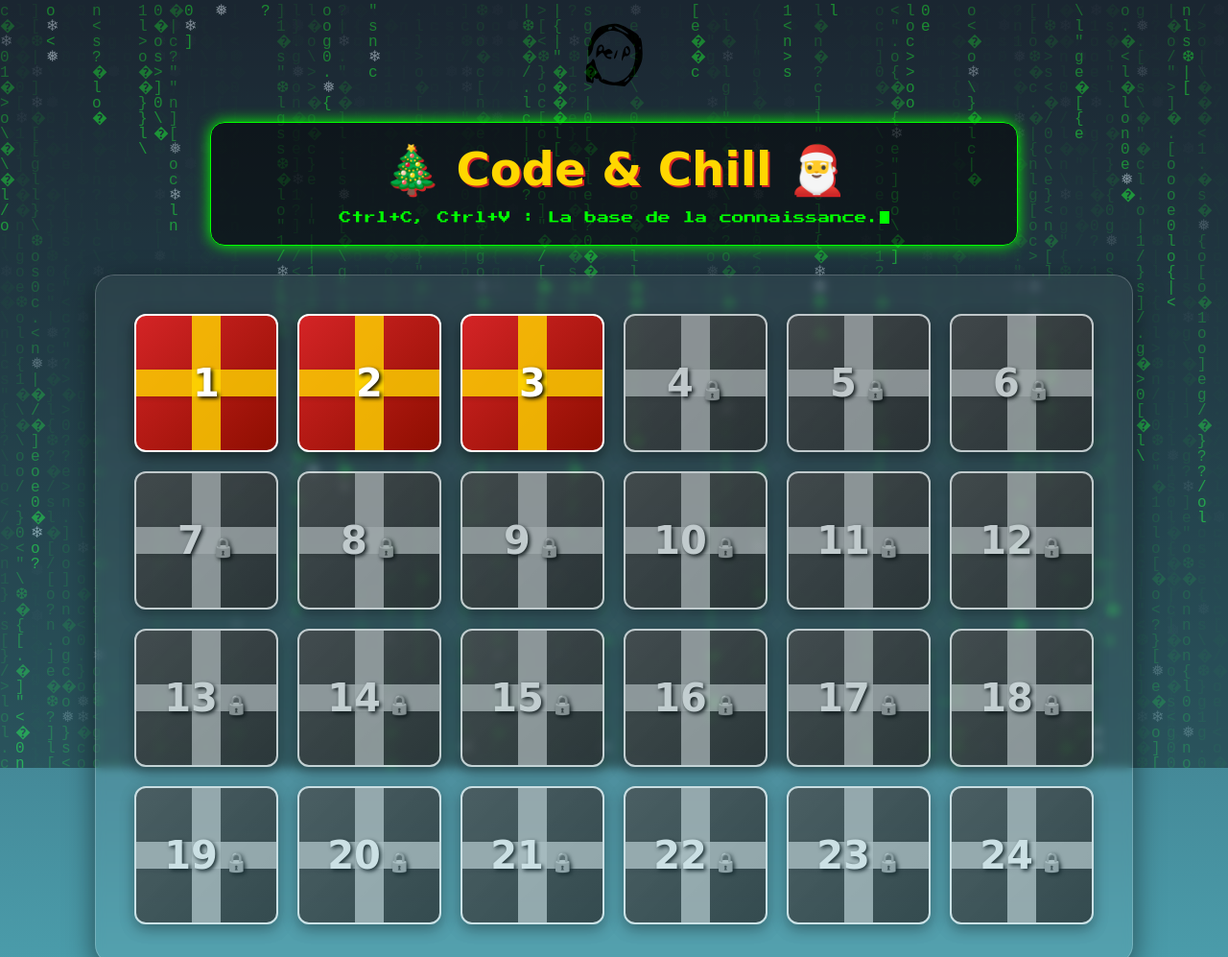
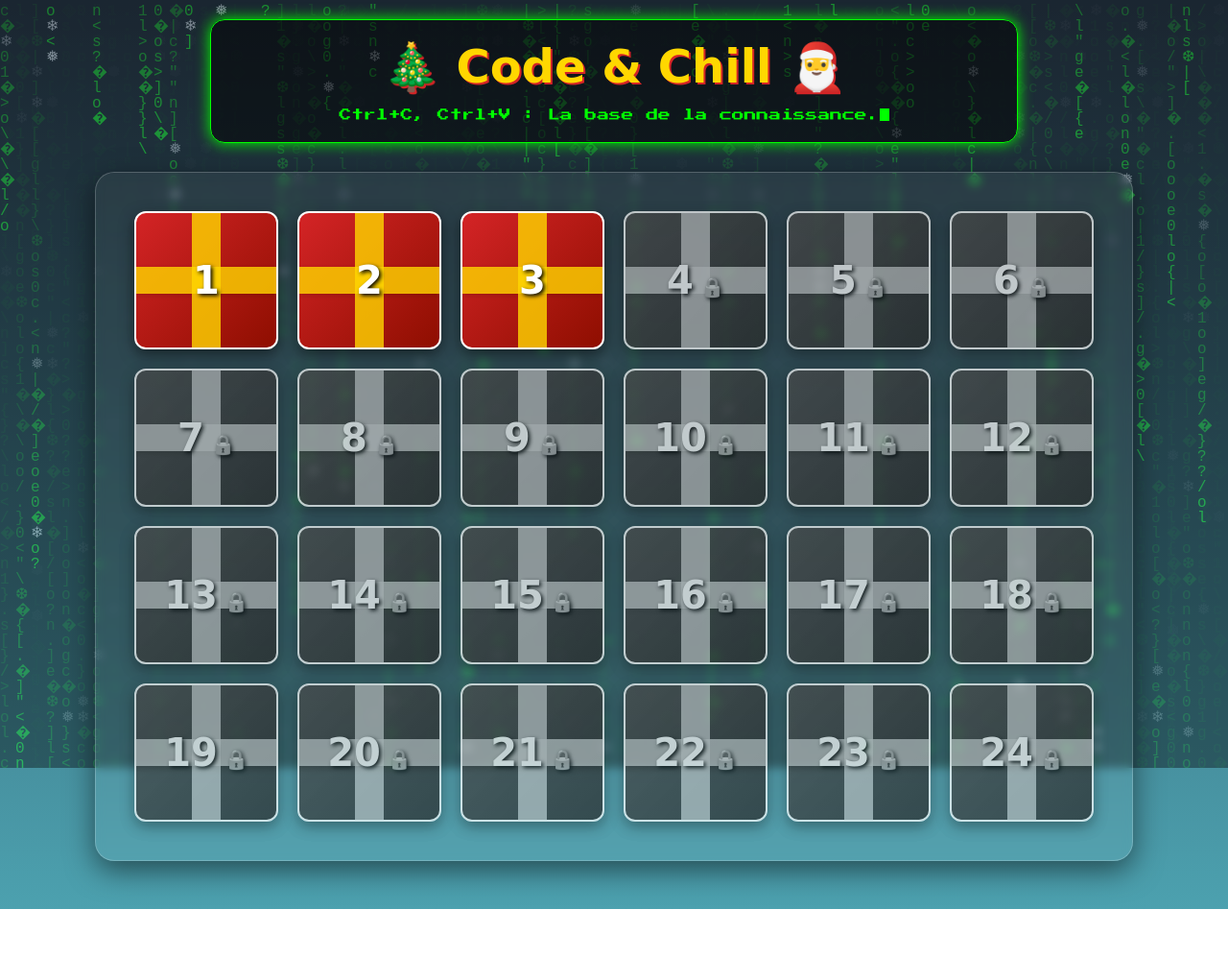
Before and after one commit to Ytixo/INFOCALENDAR, a plain HTML site: page index.html in a window 1280 px wide. Shown: the top 997 px of the page at 96% size. After the commit the page ends 947 px from the top, so only its background shows below. Drawn offline with nearby package versions, Linux system fonts and the light colour scheme; a web font is replaced by a local one.

Commit message:
Replace logo image with favicon link

```diff
--- a/index.html
+++ b/index.html
@@ -4,7 +4,7 @@
     <meta charset="UTF-8">
     <meta name="viewport" content="width=device-width, initial-scale=1.0">
     <title>Calendrier de l'Avent - Info Edition</title>
-    <img src="assets/logo.svg" alt="Logo" class="logo">
+    <link rel="icon" href="assets/logo.svg">
     <link href="https://fonts.googleapis.com/css2?family=Press+Start+2P&family=Mountains+of+Christmas:wght@700&family=Fira+Code:wght@400;700&family=Indie+Flower&display=swap" rel="stylesheet">
     <link rel="stylesheet" href="assets/style.css">
     <link rel="stylesheet" href="https://cdnjs.cloudflare.com/ajax/libs/highlight.js/11.11.1/styles/monokai.min.css">
```
